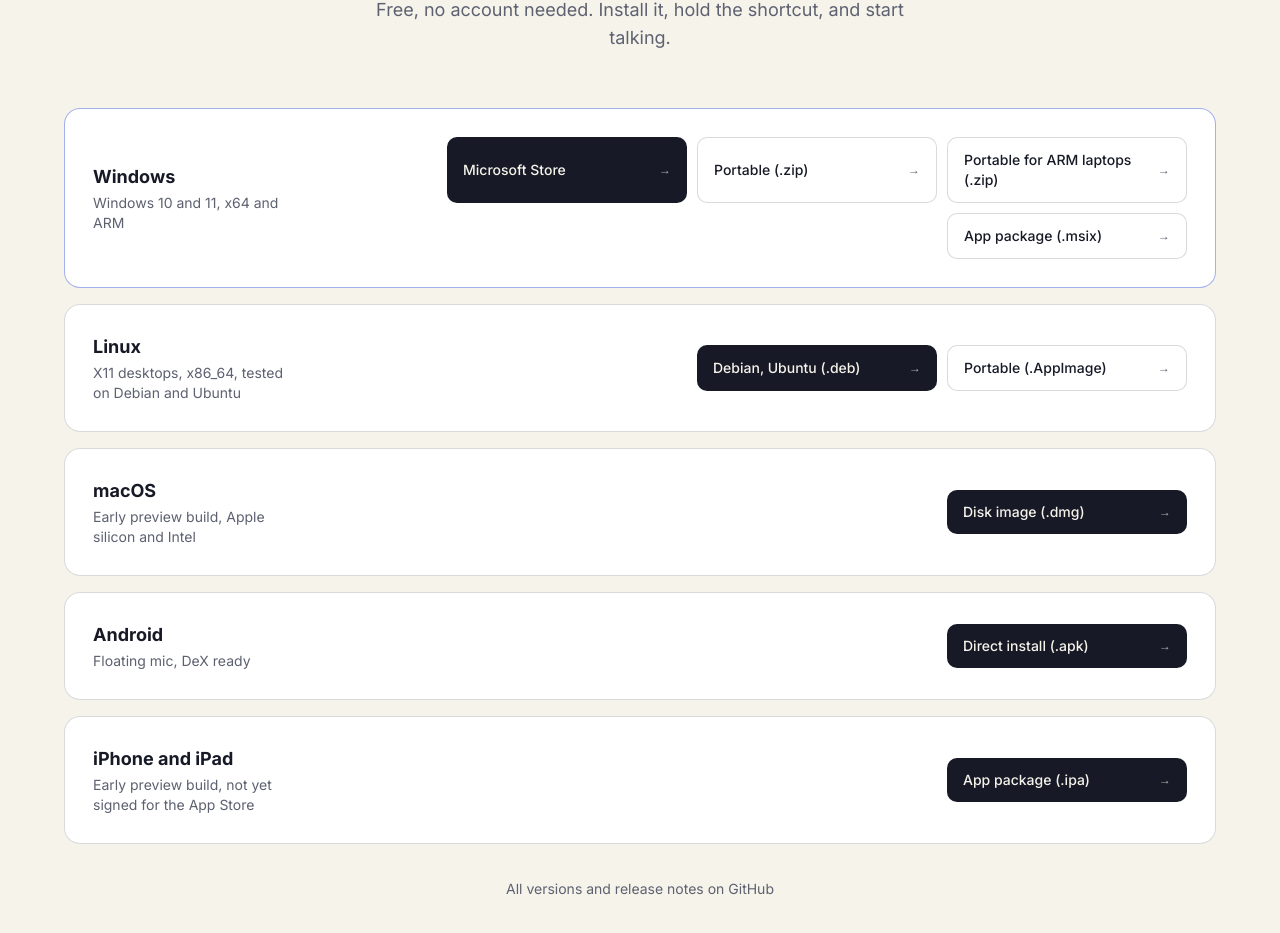
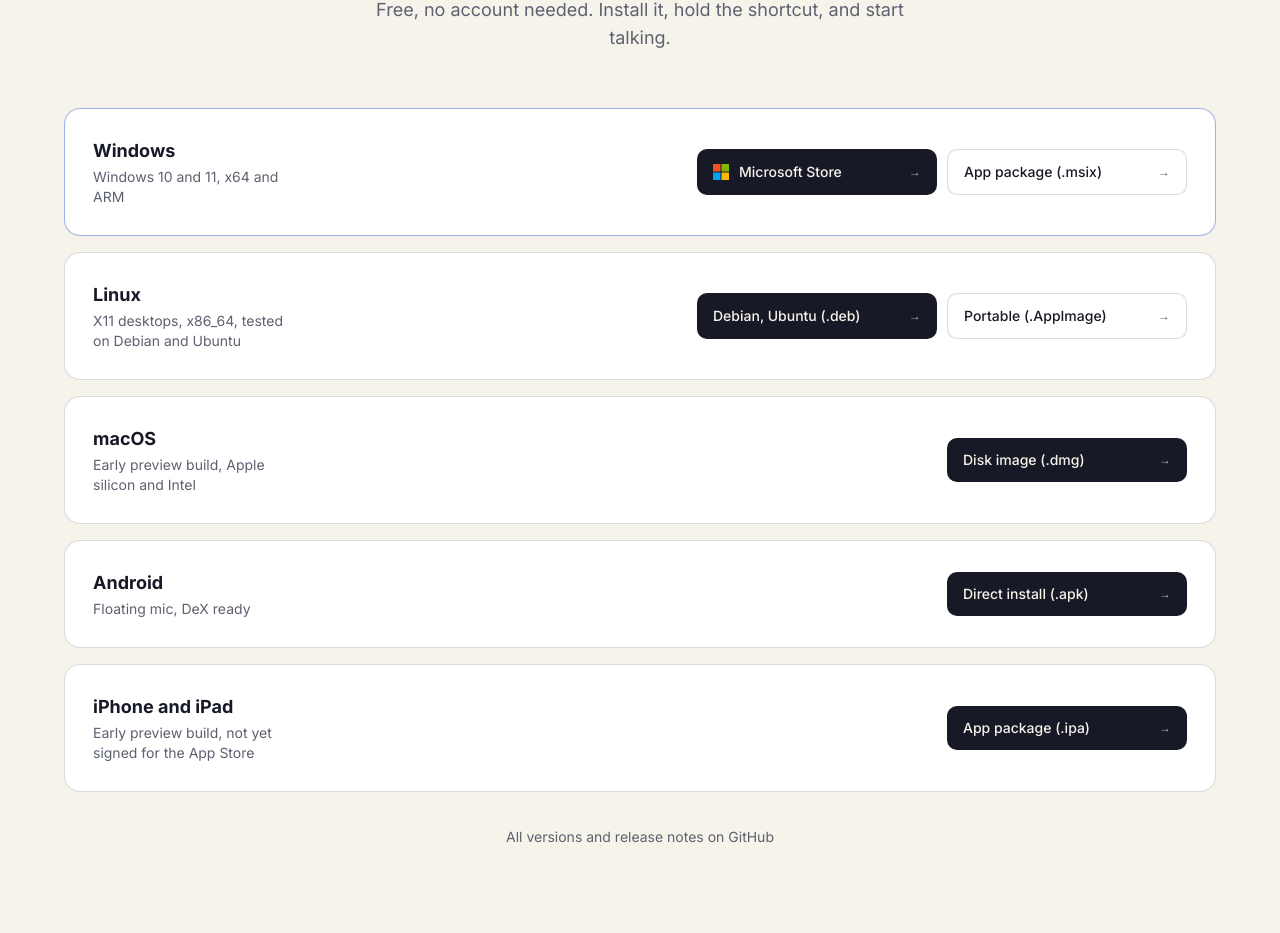
Before and after one commit to CW-Codewalnut/typemate-website, a Next.js app: page / in a window 1280 px wide. Shown: the part 6818-7751 px from the top of the page. Built offline with nearby package versions, Linux system fonts and the light colour scheme; no server answers.

Commit message:
feat: Windows row is the Store and the MSIX, with the Microsoft logo
The portable zips are no longer built, so their buttons go; the Store
button carries the Microsoft logo.

```diff
--- a/components/downloads.tsx
+++ b/components/downloads.tsx
@@ -53,7 +53,22 @@
       href={href}
       className="flex w-full items-center justify-between gap-3 rounded-[10px] bg-cta px-4 py-3 text-sm font-medium text-cta-foreground transition hover:bg-cta-hover sm:w-60"
     >
-      <span>{label}</span>
+      <span className="flex items-center gap-2.5">
+        {/* The Microsoft logo: four squares in the brand colours. */}
+        <svg
+          aria-hidden="true"
+          width="16"
+          height="16"
+          viewBox="0 0 16 16"
+          className="shrink-0"
+        >
+          <rect x="0" y="0" width="7.5" height="7.5" fill="#F25022" />
+          <rect x="8.5" y="0" width="7.5" height="7.5" fill="#7FBA00" />
+          <rect x="0" y="8.5" width="7.5" height="7.5" fill="#00A4EF" />
+          <rect x="8.5" y="8.5" width="7.5" height="7.5" fill="#FFB900" />
+        </svg>
+        {label}
+      </span>
       <span className="whitespace-nowrap font-mono text-[12px] text-cta-foreground/70">
         →
       </span>
@@ -121,8 +136,6 @@
               href="https://apps.microsoft.com/detail/9NB95KDB8MDK"
               label="Microsoft Store"
             />
-            <AssetLink asset={release?.windowsZip} label="Portable (.zip)" />
-            <AssetLink asset={release?.windowsArm64Zip} label="Portable for ARM laptops (.zip)" />
             <AssetLink asset={release?.msix} label="App package (.msix)" />
           </PlatformRow>
 
--- a/lib/releases.ts
+++ b/lib/releases.ts
@@ -20,8 +20,6 @@
 
 export type LatestRelease = {
   version: string;
-  windowsZip?: ReleaseAsset;
-  windowsArm64Zip?: ReleaseAsset;
   deb?: ReleaseAsset;
   appImage?: ReleaseAsset;
   macos?: ReleaseAsset;
@@ -38,10 +36,8 @@
 };
 
 const matchers: [keyof Omit<LatestRelease, "version">, RegExp][] = [
-  // The Setup .exe installers stay on the releases page only; the site
-  // sends Windows users to the Store, the portable zips or the MSIX.
-  ["windowsZip", /windows-x64\.zip$/],
-  ["windowsArm64Zip", /windows-arm64\.zip$/],
+  // Windows on the site is the Store and the MSIX; the Setup .exe stays
+  // on the releases page only and the portable zips are no longer built.
   ["deb", /\.deb$/],
   ["appImage", /\.AppImage$/],
   ["macos", /macos.*\.dmg$/],
```
